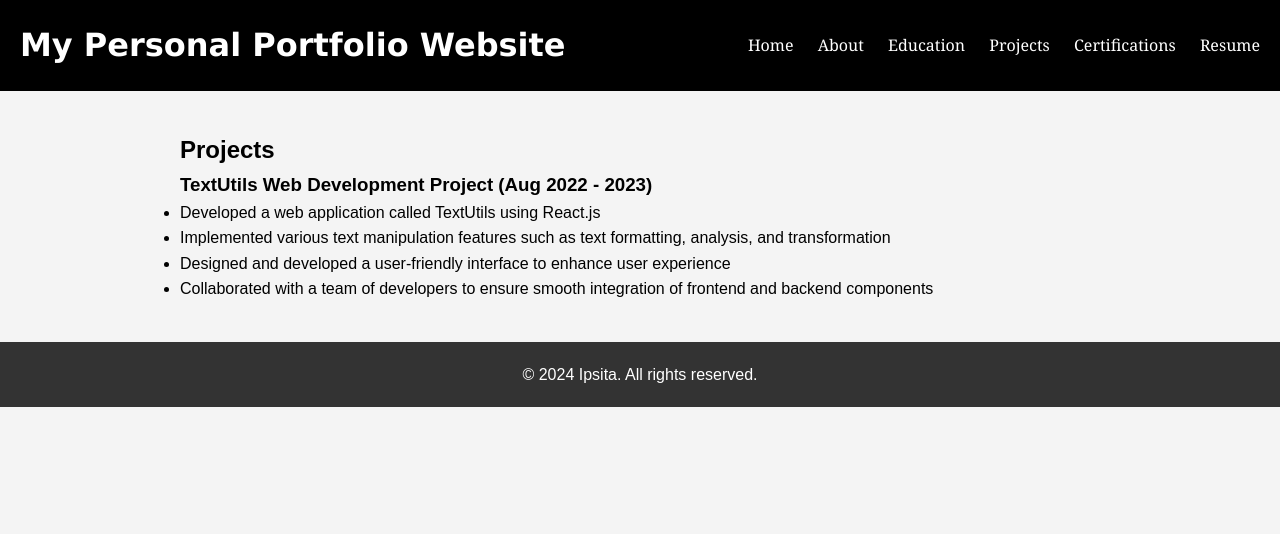
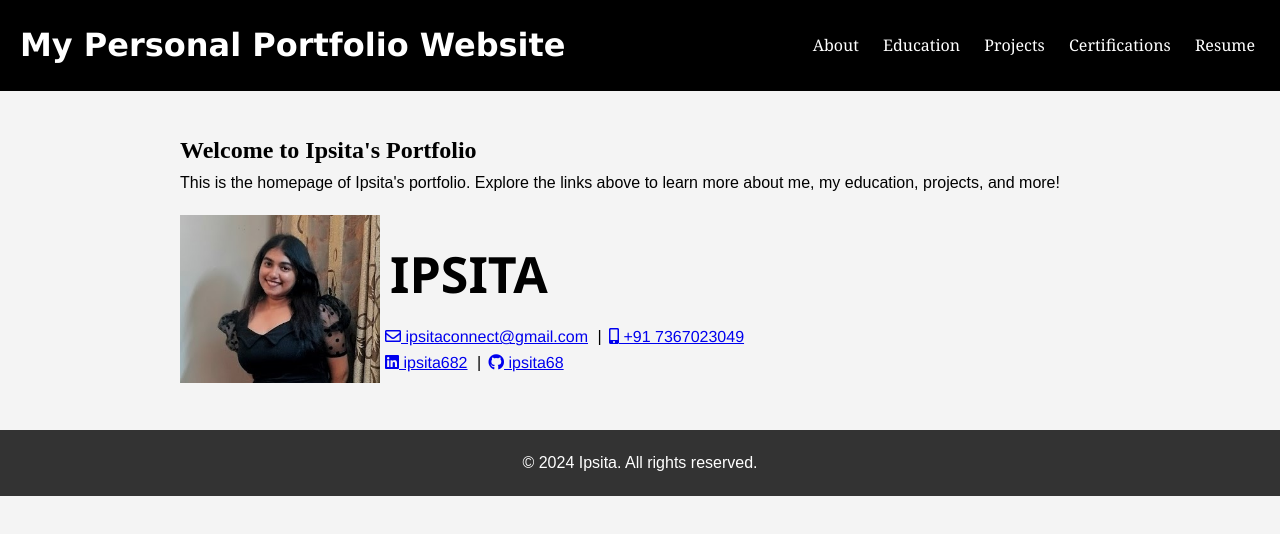
Before and after one commit to ipsita68/ipsita-personal-portfolio, a plain HTML site: page Projects.html in a window 1280 px wide. Drawn offline with Linux system fonts and the light colour scheme.

Commit message:
Update Projects.html

```diff
--- a/Projects.html
+++ b/Projects.html
@@ -3,10 +3,17 @@
   <head>
     <meta charset="UTF-8" />
     <meta name="viewport" content="width=device-width, initial-scale=1.0" />
-    <title>Projects - Ipsita's Portfolio</title>
+    <title>Welcome - Ipsita's Portfolio</title>
+    <link
+      rel="stylesheet"
+      href="https://cdnjs.cloudflare.com/ajax/libs/font-awesome/5.15.4/css/all.min.css"
+    />
     <link rel="stylesheet" href="styles.css" />
   </head>
   <body>
+    <div class="header-border">
+      <!-- Add border content here if needed -->
+    </div>
 
     <header>
       <div class="profile">
@@ -15,21 +22,21 @@
             style="
               height: auto;
               padding-left: 20px;
-                    font-family:'Lucida Sans', 'Lucida Sans Regular', 'Lucida Grande', 'Lucida Sans Unicode', Geneva, Verdana, sans-serif"
+              font-family: 'Lucida Sans', 'Lucida Sans Regular', 'Lucida Grande',
+                'Lucida Sans Unicode', Geneva, Verdana, sans-serif;
+              text-align: left;
             "
           >
             My Personal Portfolio Website
           </h1>
 
-                <nav>
-                  <ul>
-                        <li>
-                              <a
-                                href="index.html"
-                                style="font-family: Georgia, 'Times New Roman', Times, serif"
-                                >Home</a
-                              >
-                            </li>
+          <nav class="NavBar">
+            <div class="navbar-toggle" onclick="toggleMenu()">
+              <div class="bar"></div>
+              <div class="bar"></div>
+              <div class="bar"></div>
+            </div>
+            <ul id="menu" style="text-align: center; padding: 5px">
               <li>
                 <a
                   href="About.html"
@@ -72,32 +79,83 @@
     </header>
 
     <div class="container">
-      <section id="projects">
-        <h2>Projects</h2>
-        <div class="project">
-          <h3>TextUtils Web Development Project (Aug 2022 - 2023)</h3>
-          <ul>
-            <li>Developed a web application called TextUtils using React.js</li>
-            <li>
-              Implemented various text manipulation features such as text
-              formatting, analysis, and transformation
-            </li>
-            <li>
-              Designed and developed a user-friendly interface to enhance user
-              experience
-            </li>
-            <li>
-              Collaborated with a team of developers to ensure smooth
-              integration of frontend and backend components
-            </li>
-          </ul>
+      <section id="Intro">
+        <h2 style="font-family: 'Times New Roman', Times, serif">
+          Welcome to Ipsita's Portfolio
+        </h2>
+        <p>
+          This is the homepage of Ipsita's portfolio. Explore the links above to
+          learn more about me, my education, projects, and more!
+        </p>
+      </section>
+      <div class="profile-details">
+        <div class="profile-picture">
+          <img src="pass size.jpeg" alt="Ipsita's Picture" />
         </div>
-        <!-- Add more projects as needed -->
-      </section>
+        <div class="contact-info">
+          <h2
+            style="
+              font-size: 50px;
+              font-family: 'Segoe UI', Tahoma, Geneva, Verdana, sans-serif;
+              padding: 10px;
+              text-align: left;
+            "
+          >
+            IPSITA
+          </h2>
+          <p>
+            <a
+              href="mailto:ipsitaconnect@gmail.com"
+              style="
+                font-family: 'Franklin Gothic Medium', 'Arial Narrow', Arial,
+                  sans-serif;
+                padding: 5px;
+              "
+              ><i class="far fa-envelope"></i> ipsitaconnect@gmail.com</a
+            >
+            |
+            <a
+              href="tel:+917367023049"
+              style="
+                font-family: 'Franklin Gothic Medium', 'Arial Narrow', Arial,
+                  sans-serif;
+                padding: 3px;
+              "
+              ><i class="fas fa-mobile-alt"></i> +91 7367023049</a
+            ><br />
+            <a
+              href="https://www.linkedin.com/in/ipsita682/"
+              style="
+                font-family: 'Franklin Gothic Medium', 'Arial Narrow', Arial,
+                  sans-serif;
+                padding: 5px;
+              "
+              ><i class="fab fa-linkedin"></i> ipsita682</a
+            >
+            |
+            <a
+              href="https://github.com/ipsita68"
+              style="
+                font-family: 'Franklin Gothic Medium', 'Arial Narrow', Arial,
+                  sans-serif;
+                padding: 3px;
+              "
+              ><i class="fab fa-github"></i> ipsita68</a
+            >
+          </p>
+          <br />
+        </div>
+      </div>
     </div>
 
     <footer>
       <p>&copy; 2024 Ipsita. All rights reserved.</p>
     </footer>
+    <script>
+      function toggleMenu() {
+        var menu = document.getElementById("menu");
+        menu.classList.toggle("show-menu");
+      }
+    </script>
   </body>
 </html>
```
Lines whose indentation alone changed are shown as unchanged.
